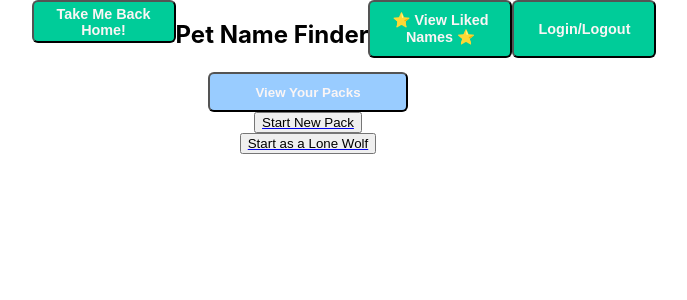
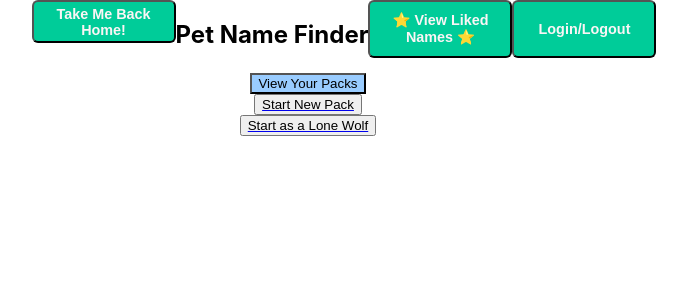
Before and after one commit to Pet-Name-Finder/pet-name-frontend, a React (Create React App) app: page / in a window 1280 px wide. Shown: the top 300 px of the page, without its empty margins (332-1019 px from the left). Built offline with nearby package versions, Linux system fonts and the light colour scheme.

Commit message:
Add color to functional buttons

```diff
--- a/src/Components/Home/Home.css
+++ b/src/Components/Home/Home.css
@@ -5,11 +5,14 @@
   justify-content: center;
 }
 
-.view-packs-btn {
+.main-btn {
   border-radius: 6px;
-  background-color: #99CCFF;
-  color: #faf5f5;
-  width: 15em;
-  height: 3em;
+  width: 20em;
+  height: 6em;
+  font-size: 20px;
   font-weight: 600;
 }
+
+.view-packs-btn {
+  background-color: #99CCFF;
+}
```
